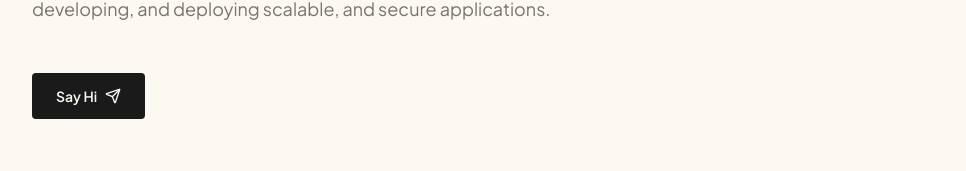
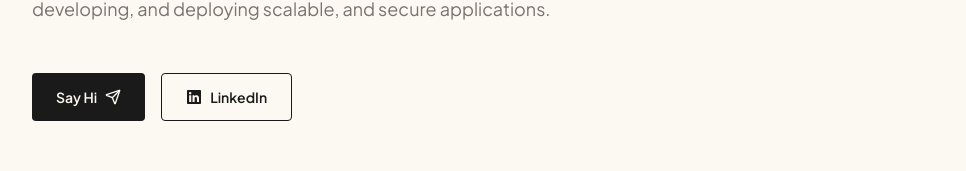
Before and after one commit to DotNetTitan/portfolio, a Next.js app: page / in a window 1280 px wide. Shown: the part 454-625 px from the top of the page, without its empty margins (154-1120 px from the left). Built offline with nearby package versions, Linux system fonts and the light colour scheme; no server answers.

Commit message:
fix: restore LinkedIn links, keep GitHub removed

```diff
--- a/src/components/Contact.tsx
+++ b/src/components/Contact.tsx
@@ -1,4 +1,5 @@
 import { Mail } from "lucide-react";
+import { FaLinkedin } from "react-icons/fa";
 import { personalInfo } from "@/data";
 
 export default function Contact() {
@@ -31,6 +32,15 @@ export default function Contact() {
           <a href={`mailto:${personalInfo.email}`} className="btn-primary" style={{ background: "var(--terracotta)", color: "var(--parchment)" }}>
             <Mail size={16} /> Send me an email
           </a>
+          <a
+            href={personalInfo.linkedin}
+            target="_blank"
+            rel="noopener noreferrer"
+            className="btn-ghost"
+            style={{ borderColor: "var(--parchment)", color: "var(--parchment)" }}
+          >
+            <FaLinkedin size={16} /> LinkedIn
+          </a>
         </div>
       </div>
     </section>
--- a/src/components/Footer.tsx
+++ b/src/components/Footer.tsx
@@ -1,4 +1,5 @@
 import { Mail } from "lucide-react";
+import { FaLinkedin } from "react-icons/fa";
 import { personalInfo } from "@/data";
 
 export default function Footer() {
@@ -28,6 +29,15 @@ export default function Footer() {
           >
             <Mail size={13} /> Email
           </a>
+          <a
+            href={personalInfo.linkedin}
+            target="_blank"
+            rel="noopener noreferrer"
+            className="mono-label"
+            style={{ textDecoration: "none", display: "inline-flex", alignItems: "center", gap: "0.35rem" }}
+          >
+            <FaLinkedin size={13} /> LinkedIn
+          </a>
         </div>
       </div>
     </footer>
--- a/src/components/Hero.tsx
+++ b/src/components/Hero.tsx
@@ -1,4 +1,5 @@
 import { Send } from "lucide-react";
+import { FaLinkedin } from "react-icons/fa";
 import { personalInfo } from "@/data";
 
 export default function Hero() {
@@ -36,9 +37,24 @@ export default function Hero() {
         >
           {bio}
         </p>
-        <div style={{ marginTop: "var(--stack-lg)" }}>
+        <div
+          style={{
+            display: "flex",
+            gap: "1rem",
+            marginTop: "var(--stack-lg)",
+            flexWrap: "wrap",
+          }}
+        >
           <a href="#contact" className="btn-primary">
             Say Hi <Send size={16} />
+          </a>
+          <a
+            href={personalInfo.linkedin}
+            target="_blank"
+            rel="noopener noreferrer"
+            className="btn-ghost"
+          >
+            <FaLinkedin size={16} /> LinkedIn
           </a>
         </div>
       </div>
--- a/src/data/index.ts
+++ b/src/data/index.ts
@@ -2,6 +2,7 @@ export const personalInfo = {
   name: "Emmanuel Mathew",
   title: ".NET Developer",
   email: "hello@emmanuelmathew.dev",
+  linkedin: "https://www.linkedin.com/in/emmanuel-kv-m",
   experienceStart: new Date("2019-05-01"),
   bio: "A result driven Software Engineer with over {years} years of experience in designing, developing, and deploying scalable, and secure applications.",
 };
```
